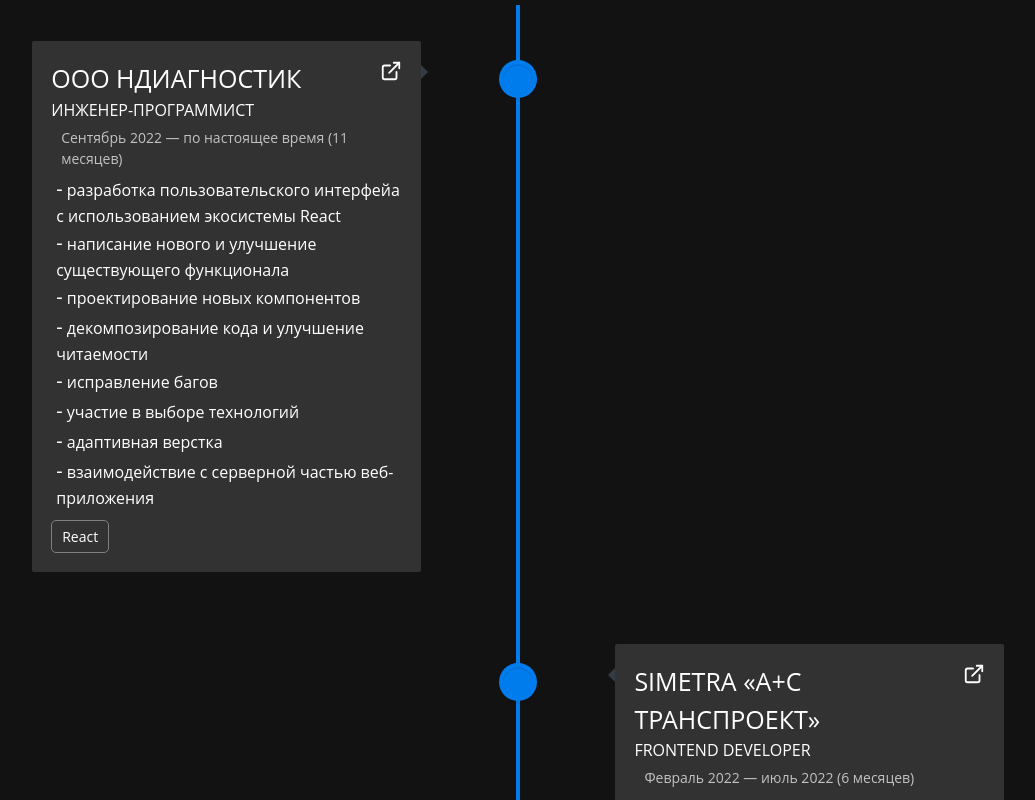
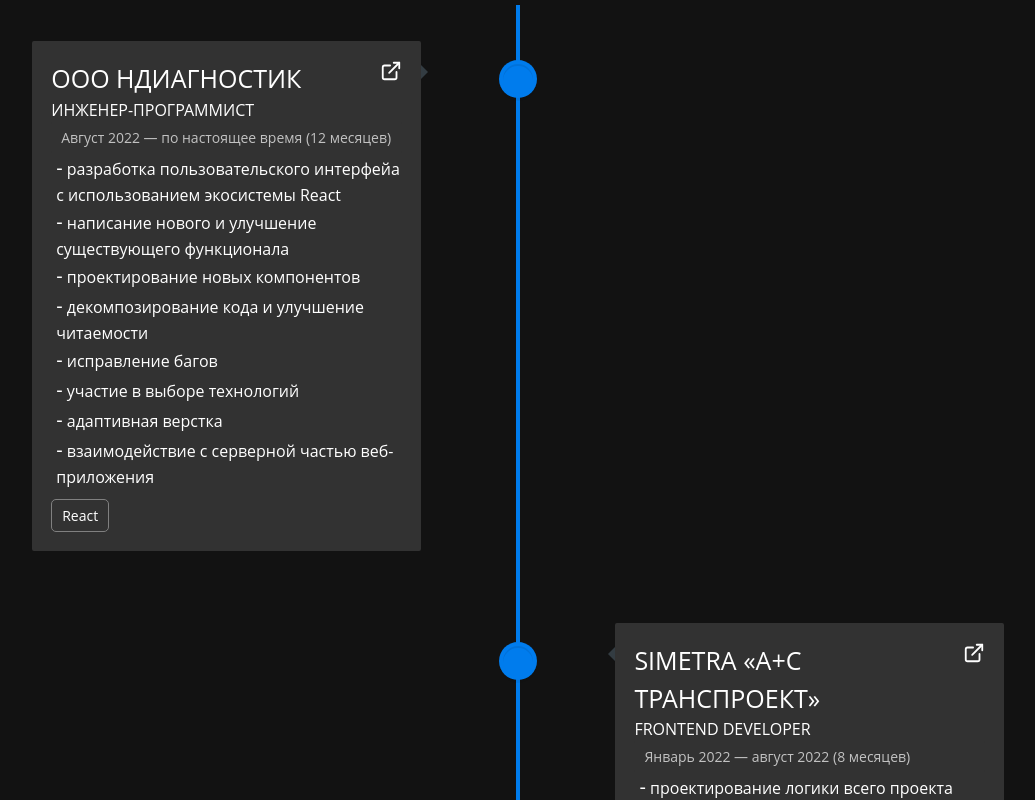
Before and after one commit to klekwedge/cv, a React (Vite) app: page / in a window 1280 px wide. Shown: the part 1600-2400 px from the top of the page, without its empty margins (122-1157 px from the left). Built offline with nearby package versions, Linux system fonts and the light colour scheme.

Commit message:
feat: update cv

```diff
--- a/src/data/experienceData.ts
+++ b/src/data/experienceData.ts
@@ -2,7 +2,7 @@ const workHistory = [
   {
     companyName: "ООО Ндиагностик",
     role: "Инженер-программист",
-    duration: "Сентябрь 2022 — по настоящее время (11 месяцев)",
+    duration: "Август 2022 — по настоящее время (12 месяцев)",
     workDes: [
       "разработка пользовательского интерфейа с использованием экосистемы React",
       "написание нового и улучшение существующего функционала",
@@ -19,7 +19,7 @@ const workHistory = [
   {
     companyName: "SIMETRA «А+С Транспроект»",
     role: "Frontend developer",
-    duration: "Февраль 2022 — июль 2022 (6 месяцев)",
+    duration: "Январь 2022 — август 2022 (8 месяцев)",
     workDes: [
       "проектирование логики всего проекта",
       "адаптивная верстка",
```
